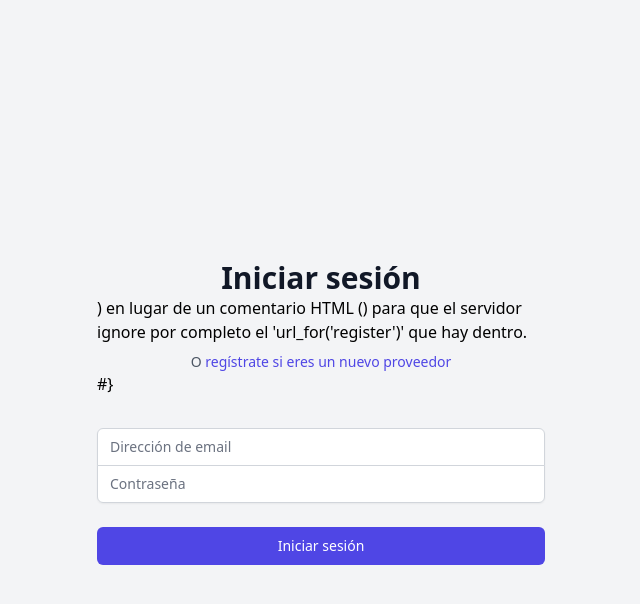
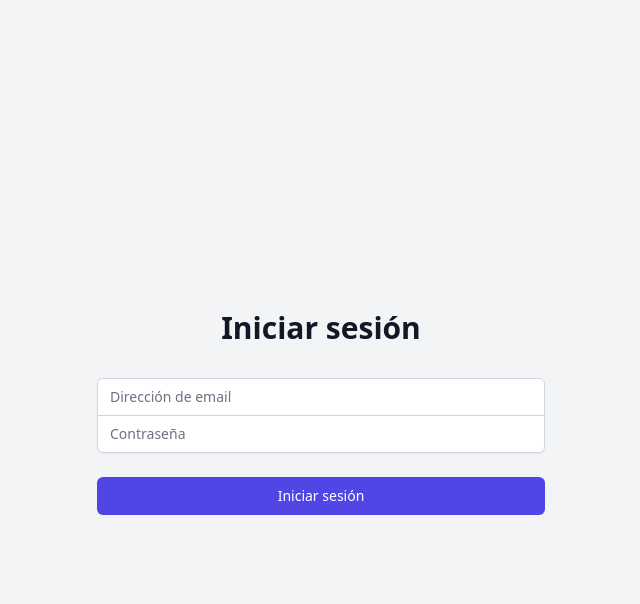
Before and after one commit to davikormz/gestion-placas-web, a Flask app: page /login in a window 1280 px wide. Shown: the top 604 px of the page, without its empty margins (319-959 px from the left). Run offline with Flask 3, Linux system fonts and the light colour scheme; some libraries are stand-ins or nearby versions.

Commit message:
correccion 2

```diff
--- a/app.py
+++ b/app.py
@@ -63,9 +63,6 @@ def index():
 def get_placas():
     conn = get_db_connection()
     with conn.cursor() as cursor:
-        # ---- MODIFICADO ----
-        # Filtramos por el email del usuario logueado
-        # (Asumiendo que 'placas' también tiene una columna 'destinatario')
         cursor.execute("SELECT * FROM placas WHERE destinatario = %s", (current_user.email,))
         placas = cursor.fetchall()
     conn.close()
@@ -76,12 +73,8 @@ def get_placas():
 def get_placas_con_costos():
     conn = get_db_connection()
     with conn.cursor() as cursor:
-        # ---- MODIFICADO ----
-        # Filtramos 'placas' por el email del usuario logueado
         cursor.execute("SELECT * FROM placas WHERE destinatario = %s", (current_user.email,))
         placas = cursor.fetchall()
-
-        # 'costos' parece ser una tabla genérica, así que la traemos completa
         cursor.execute("SELECT * FROM costos")
         costos = cursor.fetchall()
     conn.close()
@@ -115,7 +108,7 @@ def get_placas_con_costos():
 def get_costos():
     conn = get_db_connection()
     with conn.cursor() as cursor:
-        cursor.execute("SELECT * FROM costos") # Esta tabla es genérica, sin filtro
+        cursor.execute("SELECT * FROM costos")
         costos = cursor.fetchall()
     conn.close()
     return jsonify(costos)
@@ -125,9 +118,6 @@ def get_costos():
 def get_envios():
     conn = get_db_connection()
     with conn.cursor() as cursor:
-        # ---- MODIFICADO ----
-        # ¡Esta es la modificación clave para 'envios.html'!
-        # Solo trae los envíos cuyo 'destinatario' es el email del usuario logueado
         cursor.execute("SELECT * FROM envios WHERE destinatario = %s", (current_user.email,))
         envios = cursor.fetchall()
     conn.close()
@@ -143,7 +133,7 @@ def envios_page():
 def get_papeles():
     conn = get_db_connection()
     with conn.cursor() as cursor:
-        cursor.execute("SELECT * FROM papeles") # Esta tabla es genérica, sin filtro
+        cursor.execute("SELECT * FROM papeles")
         papeles = cursor.fetchall()
     conn.close()
     return jsonify(papeles)
@@ -190,38 +180,29 @@ def logout():
     return redirect(url_for('login'))
 
 # --- RUTA DE REGISTRO DESHABILITADA ---
-# Se comenta para que nadie pueda registrarse.
-# Para registrar un nuevo proveedor, descomenta temporalmente esta ruta,
-# registra al usuario desde la web y vuelve a comentarla.
+# La ruta /register está comentada con '#' para deshabilitarla.
 #
 # @app.route('/register', methods=['GET', 'POST'])
 # def register():
 #     if current_user.is_authenticated:
 #         return redirect(url_for('envios_page'))
-
 #     if request.method == 'POST':
 #         email = request.form['email']
 #         password = request.form['password']
-
 #         conn = get_db_connection()
 #         with conn.cursor() as cursor:
 #             cursor.execute("SELECT * FROM proveedores WHERE email = %s", (email,))
 #             existing_user = cursor.fetchone()
-
 #             if existing_user:
 #                 flash('Ese email ya está registrado. Por favor, inicia sesión.', 'warning')
 #                 return redirect(url_for('login'))
-
 #             hashed_password = generate_password_hash(password)
 #             cursor.execute("INSERT INTO proveedores (email, password_hash) VALUES (%s, %s)",
 #                            (email, hashed_password))
 #             conn.commit()
-
 #         conn.close()
-
 #         flash('¡Registro exitoso! Ahora puedes iniciar sesión.', 'success')
 #         return redirect(url_for('login'))
-
 #     return render_template('register.html')
 
 
--- a/templates/login.html
+++ b/templates/login.html
@@ -8,19 +8,6 @@
         Iniciar sesión
     </h2>
 
-    {# --- ESTE ES EL CAMBIO ---
-       Usamos un comentario de Jinja2 ({# ... #}) en lugar de un
-       comentario HTML (<!-- ... -->) para que el servidor
-       ignore por completo el 'url_for('register')' que hay dentro.
-
-    <p class="mt-2 text-center text-sm text-gray-600">
-        O
-        <a href="{{ url_for('register') }}" class="font-medium text-indigo-600 hover:text-indigo-500">
-            regístrate si eres un nuevo proveedor
-        </a>
-    </p>
-
-    #}
 </div>
 <form class="mt-8 space-y-6" action="{{ url_for('login') }}" method="POST">
     <input type="hidden" name="csrf_token" value="{{ csrf_token() if csrf_token else '' }}">
```
